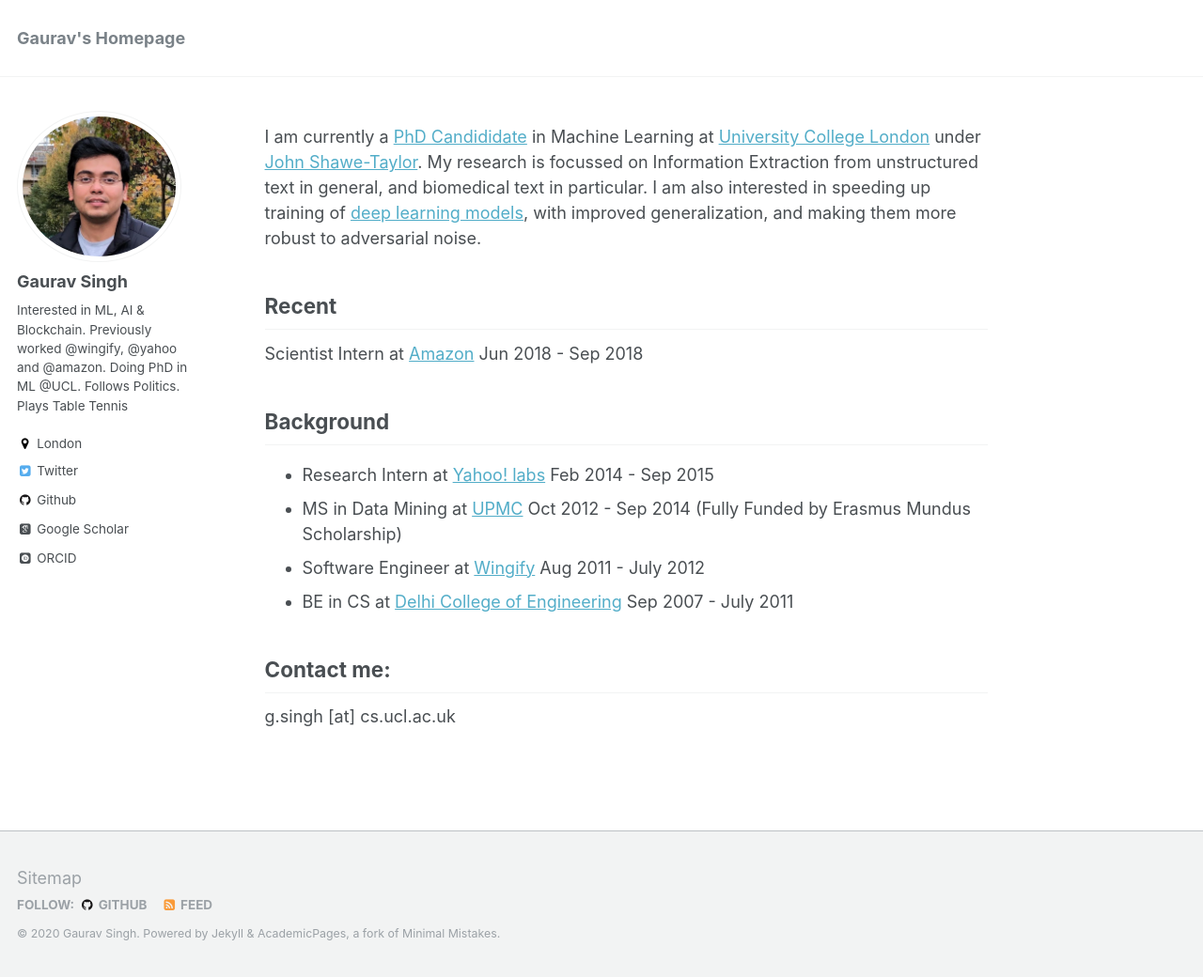
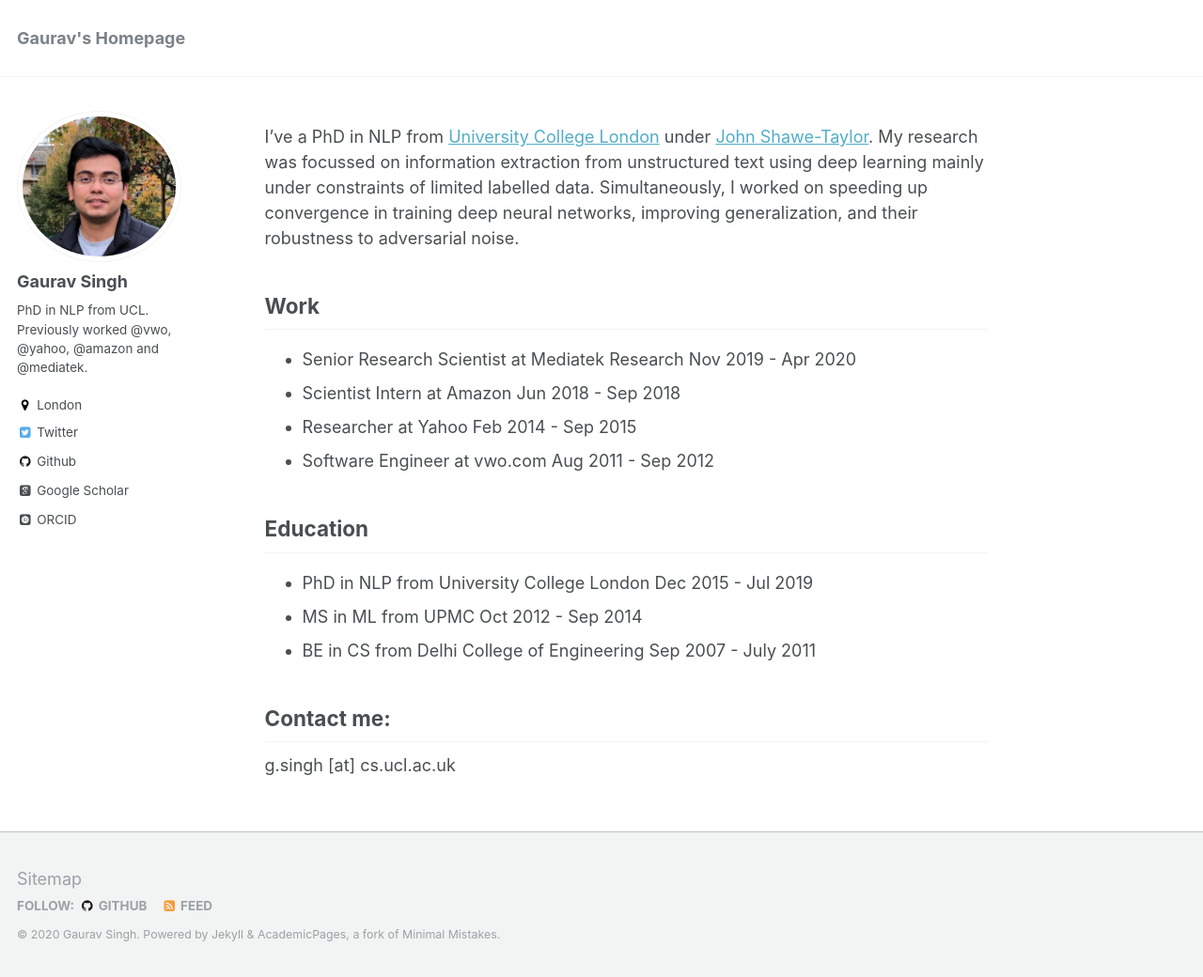
Before and after one commit to gauravsc/gauravsc.github.io, a Jekyll site: the page built from _pages/about.md, in a window 1280 px wide and 1040 px high. Shown: the whole window at 94% size. Built offline with Jekyll 4.4.1, drawn with Linux system fonts in a browser that asks for light colours; some web fonts are replaced.

Commit message:
small fixes and updating CV

```diff
--- a/_config.yml
+++ b/_config.yml
@@ -82,7 +82,7 @@
 author:
   name             : "Gaurav Singh"
   avatar           : "profile.jpg"
-  bio              : "Interested in ML, AI & Blockchain. Previously worked @wingify, @yahoo and @amazon. Doing PhD in ML @UCL. Follows Politics. Plays Table Tennis"
+  bio              : "PhD in NLP from UCL. Previously worked @vwo, @yahoo, @amazon and @mediatek. "
   location         : "London"
   employer         :
   googlescholar    : "https://scholar.google.com/citations?user=DvffL3EAAAAJ&hl=en"
--- a/_pages/about.md
+++ b/_pages/about.md
@@ -8,19 +8,20 @@
   - /about.html
 ---
 
-I am currently a <a href="http://www.cs.ucl.ac.uk/people/G.Singh.html/">PhD Candididate</a> in Machine Learning at <a href="https://www.ucl.ac.uk/">University College London</a> under <a href="http://www0.cs.ucl.ac.uk/staff/J.Shawe-Taylor/">John Shawe-Taylor</a>. My research is focussed on Information Extraction from unstructured text in general, and biomedical text in particular. I am also interested in speeding up training of <a href ="https://arxiv.org/abs/1807.11414">deep learning models</a>, with improved generalization, and making them more robust to adversarial noise.
+I've a PhD in NLP from <a href="https://www.ucl.ac.uk/">University College London</a> under <a href="http://www0.cs.ucl.ac.uk/staff/J.Shawe-Taylor/">John Shawe-Taylor</a>. My research was focussed on information extraction from unstructured text using deep learning mainly under constraints of limited labelled data. Simultaneously, I worked on speeding up convergence in training deep neural networks,   improving generalization, and their robustness to adversarial noise.
 
-Recent
+Work
 ------
-Scientist Intern at <a href ="https://www.amazon.com"> Amazon</a> Jun 2018 - Sep 2018
+* Senior Research Scientist at Mediatek Research Nov 2019 - Apr 2020
+* Scientist Intern at Amazon Jun 2018 - Sep 2018
+* Researcher at Yahoo Feb 2014 - Sep 2015
+* Software Engineer at vwo.com Aug 2011 - Sep 2012
 
-Background
+Education
 ------
-* Research Intern at <a href ="https://research.yahoo.com/">Yahoo! labs</a> Feb 2014 - Sep 2015
-* MS in Data Mining at <a href = "http://www.upmc.fr/en/">UPMC</a>  Oct 2012 - Sep 2014
-(Fully Funded by Erasmus Mundus Scholarship)
-* Software Engineer at <a href="http://wingify.com/">Wingify</a> Aug 2011 - July 2012
-* BE in CS at <a href="http://dtu.ac.in/">Delhi College of Engineering</a> Sep 2007 - July 2011
+* PhD in NLP from University College London Dec 2015 - Jul 2019
+* MS in ML from UPMC  Oct 2012 - Sep 2014
+* BE in CS from Delhi College of Engineering Sep 2007 - July 2011
 
 
 
```
